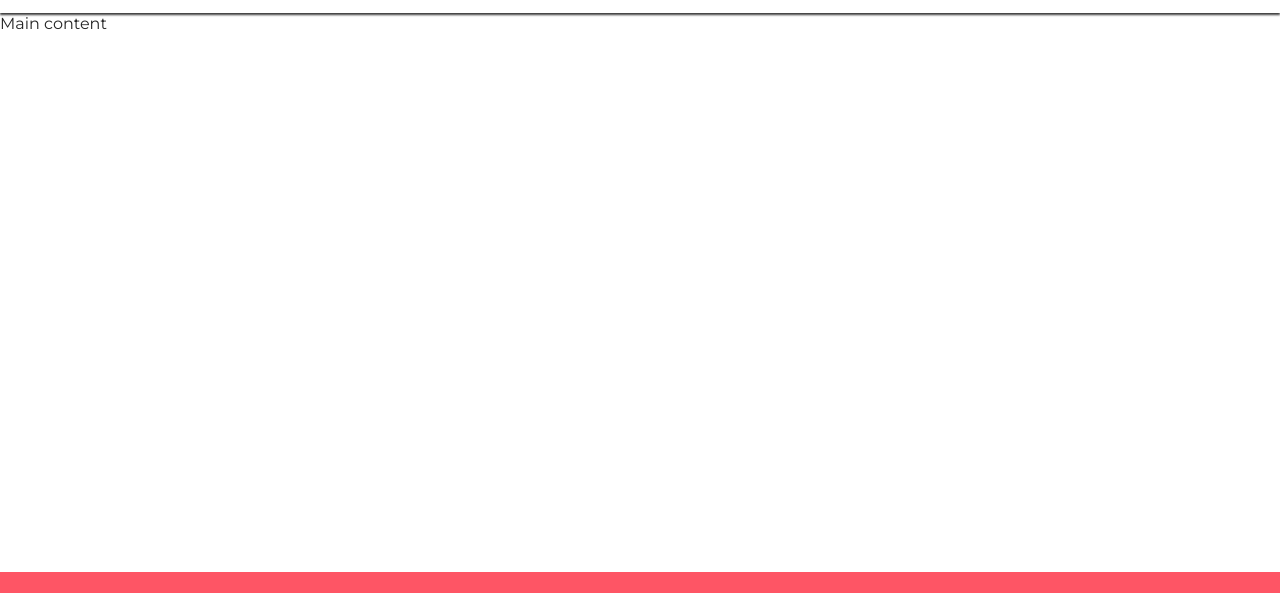
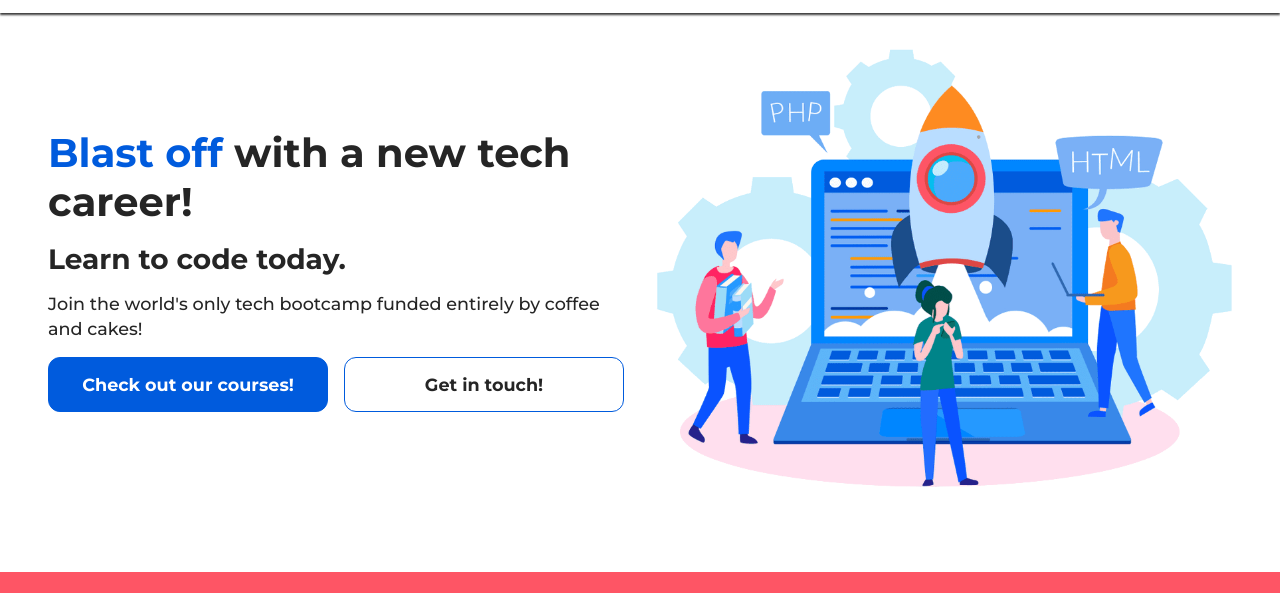
Before and after one commit to doctypeKieran/tech-bootcamp-v3-mobile-first, a plain HTML site: page about.html in a window 1280 px wide. Shown: the part 104-697 px from the top of the page. Drawn offline with nearby package versions, Linux system fonts and the light colour scheme.

Commit message:
Add basic structure for about.html

```diff
--- a/about.html
+++ b/about.html
@@ -36,7 +36,25 @@
     </header>
 
     <main>
-        Main content
+        <section class="grid-section" id="about-section">
+            <div class="grid-column">
+                <img src="assets/media/images/hero-img.png" alt="">
+            </div>
+            <div class="grid-column grid-column-with-text">
+                <div class="grid-header">
+                    <h1><span>Blast off</span> with a new tech career!</h1>
+                    <h2>Learn to code today.</h2>
+                </div>
+                <p>
+                    Join the world's only tech bootcamp funded entirely by coffee and
+                    cakes!
+                </p>
+                <div class="buttons-group">
+                    <a href="#" class="btn primary-btn">Check out our courses!</a>
+                    <a href="" class="btn secondary-btn">Get in touch!</a>
+                </div>
+            </div>
+        </section>
     </main>
 
     <footer>
```
Also changed, not shown: assets/media/images/about-hero.png (added).
